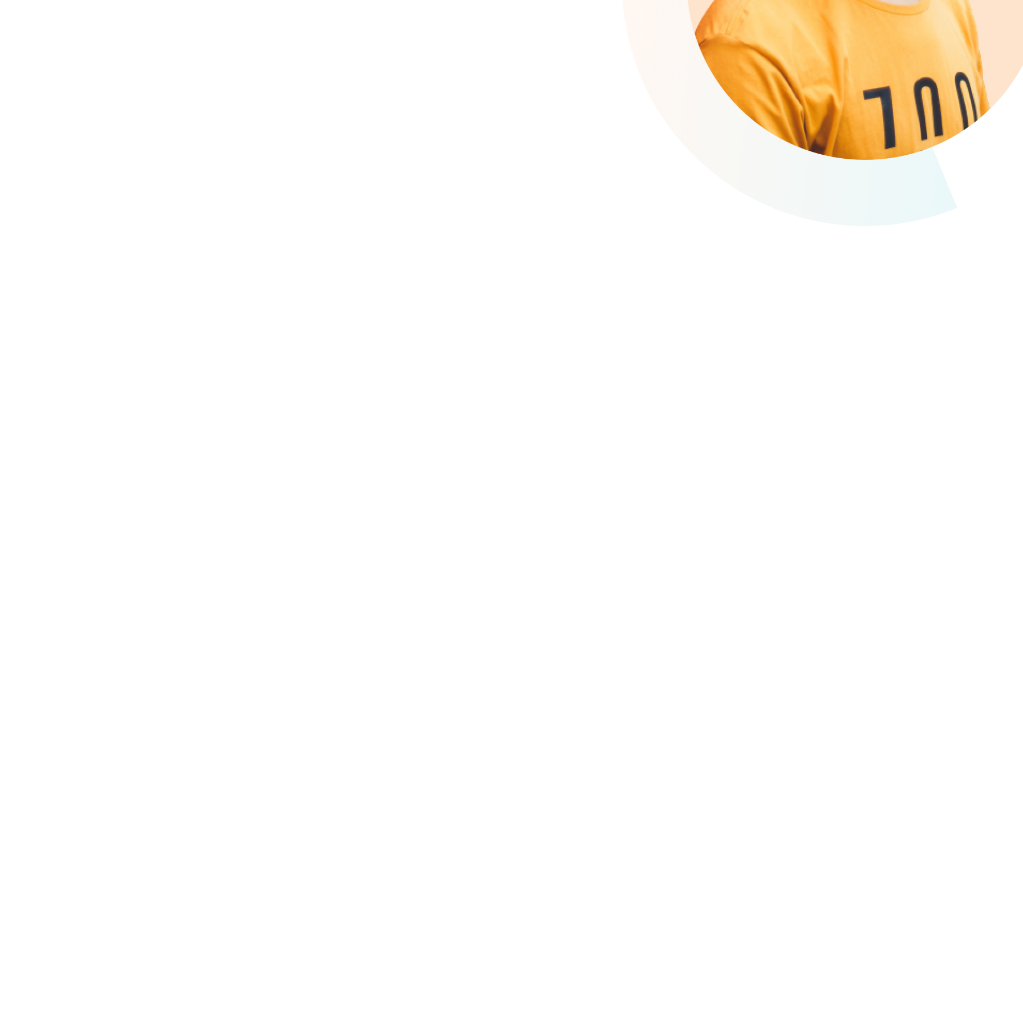
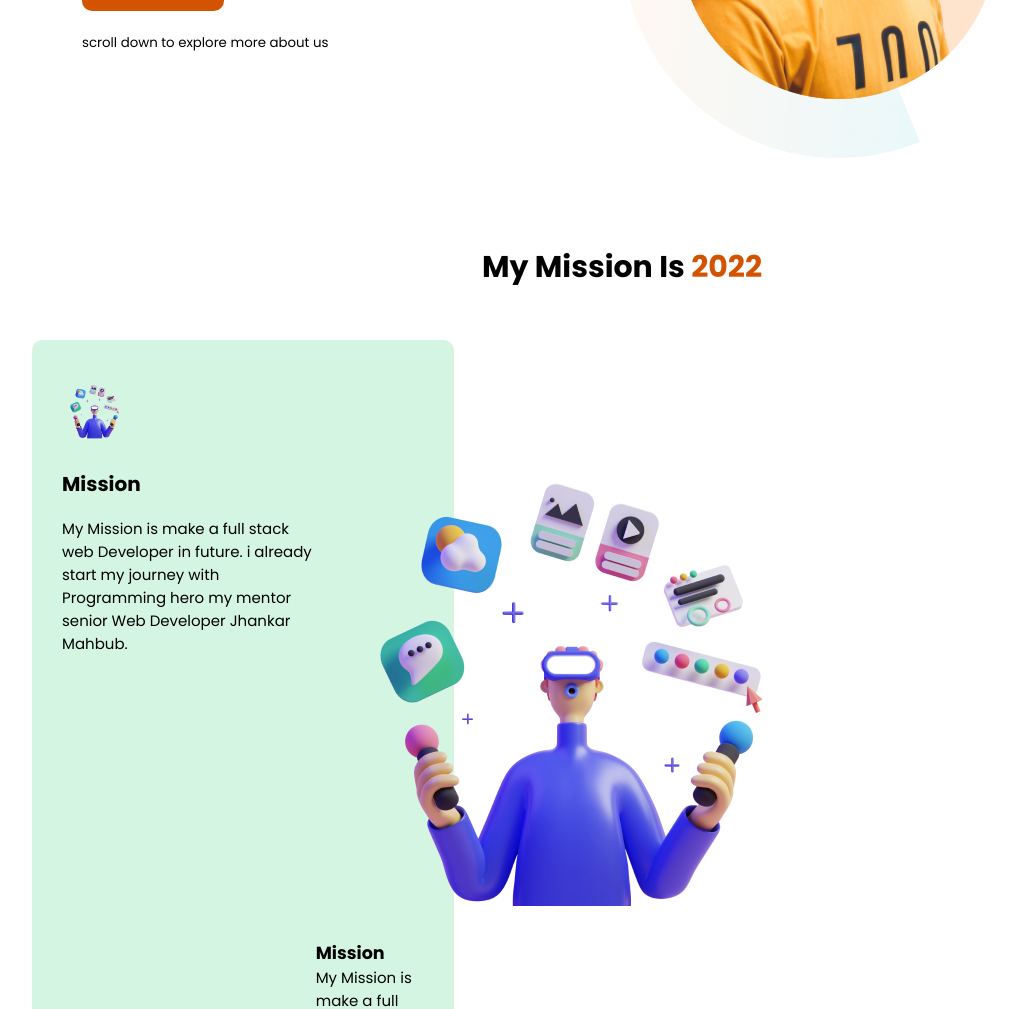
Before and after one commit to kabirul-design/assignment-1, a plain HTML site: page index.html in a window 1280 px wide. Shown: the part 393-1402 px from the top of the page, without its empty margins (18-1041 px from the left). Before the commit the page ends 800 px from the top, so only its background shows below. Drawn offline with Linux system fonts and the light colour scheme.

Commit message:
update new

```diff
--- a/css/style.css
+++ b/css/style.css
@@ -26,7 +26,7 @@ a{
     height: 4px;
 } */
 .banner-title h1{
-    padding-top: 100px ;
+    padding-top: 150px ;
     font-size: 40px;
     color: #000;
     padding-bottom: 25px;
@@ -38,7 +38,8 @@ a{
 .banner-title p{
     font-size: 15px;
     color: #000;
-    padding-bottom: 20px;
+    padding-bottom: 30px;
+    padding-right: 50px;
 }
 .banner-title .btn{
    font-size: 15px;
@@ -47,15 +48,60 @@ a{
    padding: 10px 25px;
    border-radius: 10px;
    color: #fff;
+
 }
-
-
-
+small{
+    padding-top: 30px;
+    display:block
+}
 .banner-images{
     width: 50%;
 
 }
 .banner-images img{
-    width: 90%;
+    width: 80%;
 
 }
+
+/* --------banner area ends---------- */
+.mission-area{
+    width: 100%;
+    margin-bottom: 100px;
+}
+.mission-title h1{
+    text-align: center;
+    font-size: 30px;
+    color: #000;
+    margin-bottom: 50px;
+}
+.mission-title span{
+    color:  #d35400 ;
+}
+.mission-content{
+    display: flex;
+    width: 33%;
+    margin-left: 50px;
+    background:  #d5f5e3 ;
+    padding: 30px 30px;
+    border-radius: 10px;
+    margin-right: 20px;
+}
+.mission-box1,
+.mission-box img{
+    width: 30%;
+    padding-bottom: 20px;
+
+}
+.mission-box1,
+.mission-box h3{
+    font-size: 20px;
+    padding-bottom: 18px;
+
+}
+.mission-box1,
+.mission-box p{
+    font-size: 15px;
+    color: #000;
+    padding-bottom: 40px;
+
+}
--- a/index.html
+++ b/index.html
@@ -18,11 +18,32 @@
                 2022. my first assignment submit on january 6 11:59 Pm.
             </p>
             <a href="#" class="btn">Explore Now</a>
+            <small>scroll down to explore more about us </small>
         </div>
         <div class="banner-images">
             <img src="img/person/person-0.png" alt="">
         </div>
     </section>
+    <!-------------- banner area ends ----------->
+    <section class="mission-area">
+        <div class="mission-title">
+            <h1>My Mission Is <span>2022</span></h1>
+        </div>
+        <div class="mission-content">
+            <div class="mission-box">
+                <img src="img/illustrators/illustrator-1.png" alt="">
+                <h3>Mission</h3>
+                <p>My Mission is make a full stack web Developer in future. i already start my journey
+                    with Programming hero my mentor senior Web Developer Jhankar Mahbub.</p>
+            </div>
+            <div class="mission-box1">
+                <img src="img/illustrators/illustrator-1.png" alt="">
+                <h3>Mission</h3>
+                <p>My Mission is make a full stack web Developer in future. i already start my journey
+                    with Programming hero my mentor senior Web Developer Jhankar Mahbub.</p>
+            </div>
+        </div>
+    </section>
 
 </body>
 </html>
```
